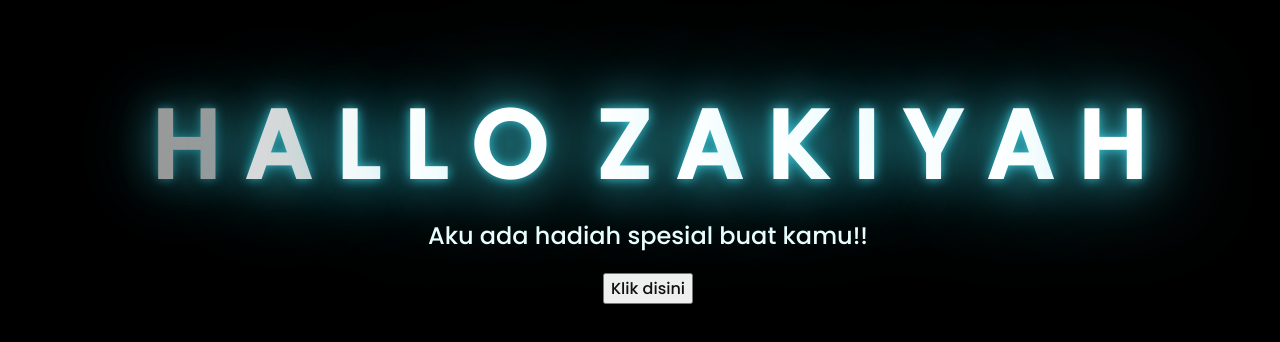
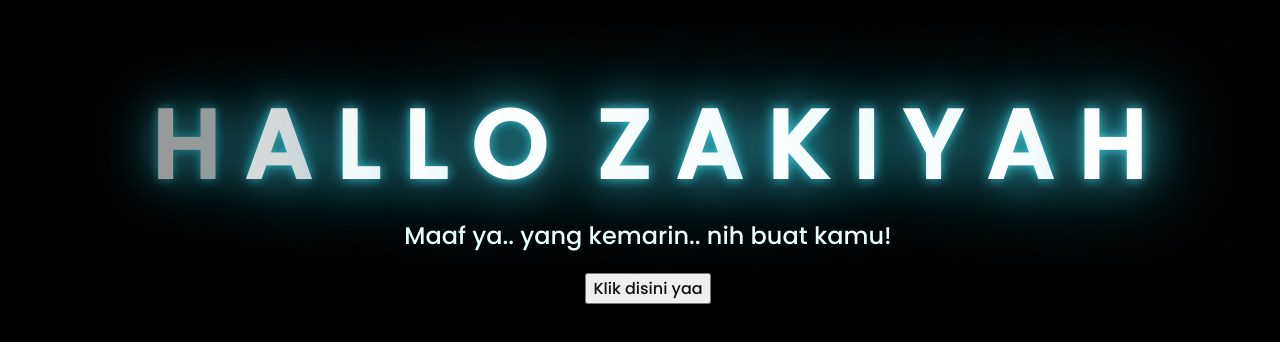
Before and after one commit to radhityaz/zkyhdrjt, a plain HTML site: page index.html in a window 1280 px wide. Shown: the part 220-562 px from the top of the page. Drawn offline with Linux system fonts and the light colour scheme.

Commit message:
Update index.html

```diff
--- a/index.html
+++ b/index.html
@@ -28,11 +28,11 @@
 
     </div>
     <div class="description">
-        <span>Aku ada hadiah spesial buat kamu!!</span>
+        <span>Maaf ya.. yang kemarin.. nih buat kamu!</span>
     </div>
     <div class="button">
         <button>
-            <a href="flower.html">Klik disini</a>
+            <a href="flower.html">Klik disini yaa</a>
         </button>
 
     </div>
```
